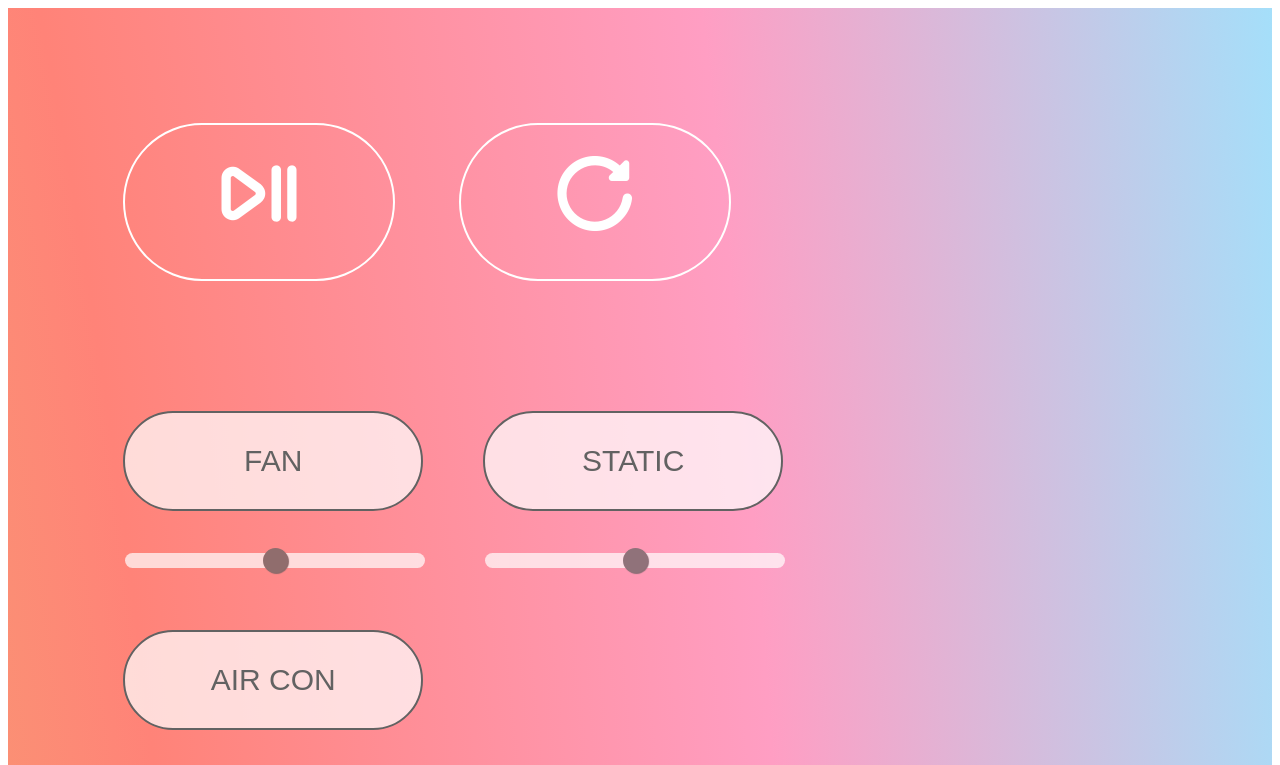
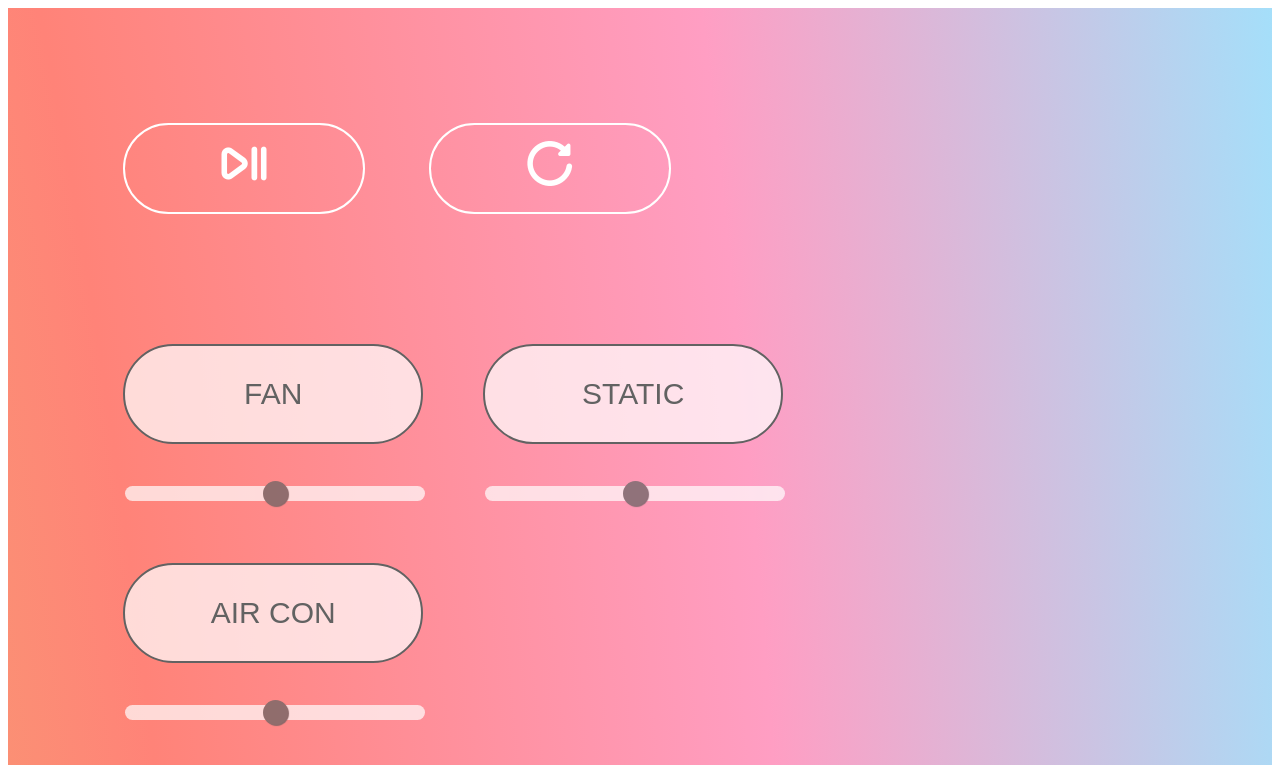
Before and after one commit to goelv641/sough, a plain HTML site: page index.html in a window 1280 px wide. Shown: the top 765 px of the page. Drawn offline with nearby package versions, Linux system fonts and the light colour scheme.

Commit message:
global controls

```diff
--- a/assets/style.css
+++ b/assets/style.css
@@ -67,8 +67,8 @@ h3 {
     background-color: #ffffff00;
     border: 2px solid #ffffff;
     color: #fff;
-    font-size: 50px;
-    padding: 3% 7%;
+    font-size: 30px;
+    padding: 1.5% 7%;
     text-align: center;
     border-radius: 100px;
     /* width: 300px;
@@ -100,10 +100,9 @@ h3 {
     background-color: #ffffff00;
     border: 2px solid #ffffff;
     color: #fff;
-    font-size: 20px;
-    padding: 3% 7%;
+    font-size: 30px;
+    padding: 1.5% 7%;
     text-align: center;
-    font-size: 50px;
     border-radius: 100px;
     margin-right: 60px;
     /* width: 300px; */
```
